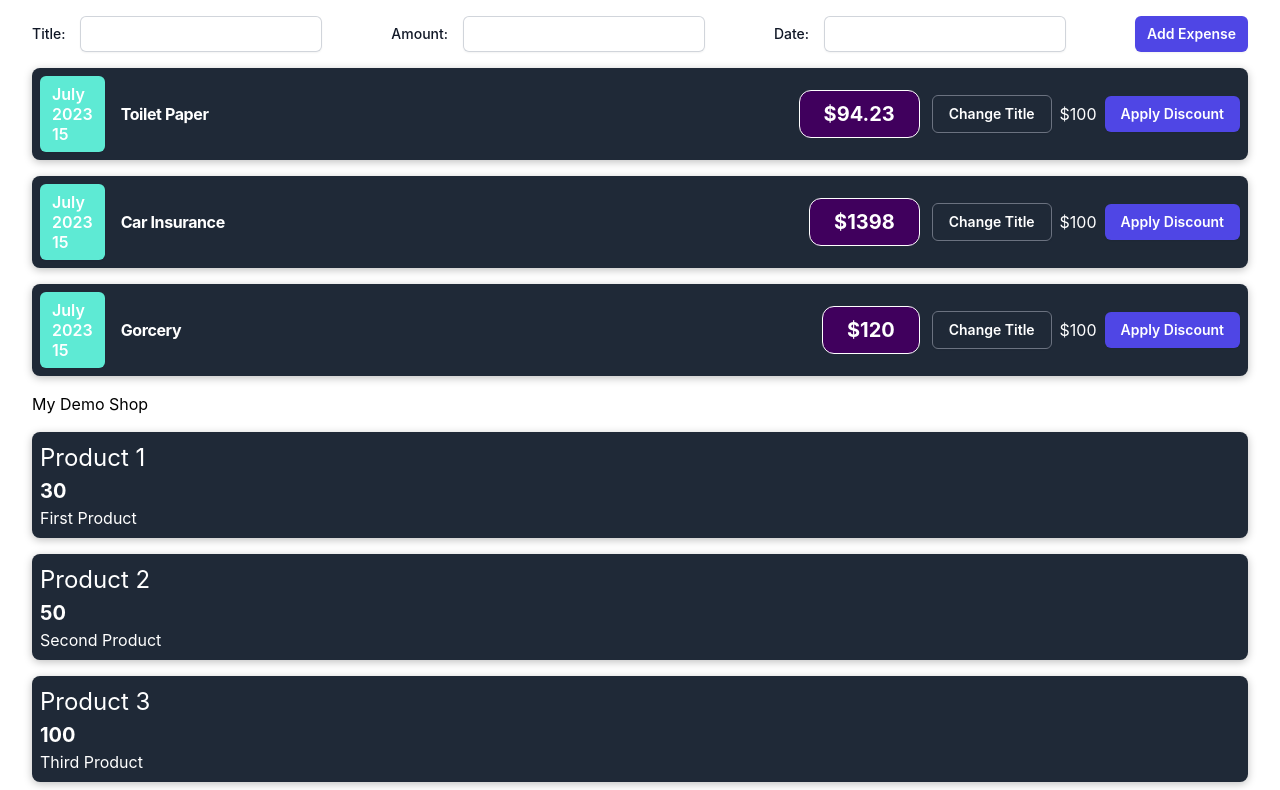
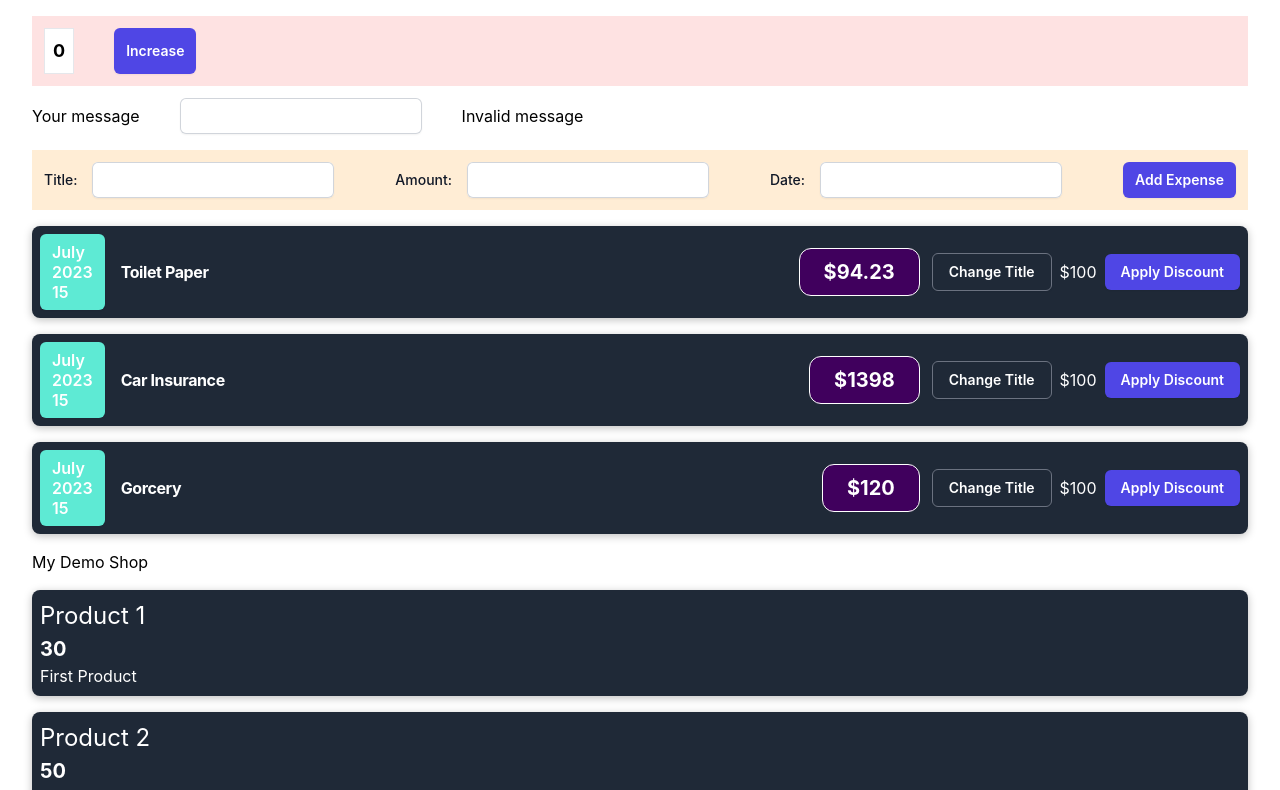
Before and after one commit to dmuduli/reactJS_Learning, a React (Create React App) app in the folder my-app/: page / in a window 1280 px wide. Shown: the top 790 px of the page. Built offline with nearby package versions, Linux system fonts and the light colour scheme.

Commit message:
form submit function

```diff
--- a/my-app/src/Components/NewExpense/NewExpenseForm.js
+++ b/my-app/src/Components/NewExpense/NewExpenseForm.js
@@ -1,13 +1,113 @@
-import React from "react";
+import React, { useState } from "react";
 import "./NewExpense.css";
 
 const NewExpenseForm = () => {
-  const titleChangeHandler = (event) => {
-    console.log(event.target.value);
+  // Message change with limit of text function
+  const [messageValid, setMessageValid] = useState("Invalid");
+  const inputTextChange = (event) => {
+    const checkValue = event.target.value;
+    if (checkValue.trim().length > 3) {
+      setMessageValid("Valid");
+    } else {
+      setMessageValid("Invalid");
+    }
   };
+
+  // Counter increase function
+  const [counter, setCounter] = useState(0);
+  const increaseCounterHeandler = () => {
+    setCounter((prev) => prev + 1);
+  };
+
+  // const [enteredTitle, setEnteredTitle] = useState("");
+  // const [enteredAmount, setEnteredAmount] = useState("");
+  // const [enteredDate, setEnteredDate] = useState("");
+
+  const [userInput, setUserInput] = useState({
+    enteredTitle: "",
+    enteredAmount: "",
+    enteredDate: "",
+  });
+
+  // const titleChangeHandler = (event) => {
+  //   console.log(event.target.value);
+  // };
+
+  // const titleChangeHandler = (event) => {
+  //   setUserInput((prevState) => {
+  //     return { ...prevState, enteredTitle: event.target.value };
+  //   });
+  // };
+  // const amountChangeHandler = (event) => {
+  //   setUserInput((prevState) => {
+  //     return { ...prevState, enteredAmount: event.target.value };
+  //   });
+  // };
+  // const dateChangeHandler = (event) => {
+  //   setUserInput((prevState) => {
+  //     return { ...prevState, enteredDate: event.target.value };
+  //   });
+  // };
+
+  // console.log(titleChangeHandler, amountChangeHandler, dateChangeHandler);
+
+  const inputChangeHandler = (identifer, value) => {
+    if (identifer === "title") {
+      // setEnteredTitle(value);
+      setUserInput((prevState) => {
+        return { ...prevState, enteredTitle: value };
+      });
+    } else if (identifer === "amount") {
+      // setEnteredAmount(value);
+      setUserInput((prevState) => {
+        return { ...prevState, enteredAmount: value };
+      });
+    } else {
+      // setEnteredDate(value);
+      setUserInput((prevState) => {
+        return { ...prevState, enteredDate: value };
+      });
+    }
+  };
+  console.log(userInput);
+
+  // Form submit function
+  const submitFormHandler = (event) => {
+    event.preventDefault(); // this function use for not refresh page after click on submit button
+    console.log("Submit your form");
+  };
+
   return (
-    <form>
-      <div className="new-expense_controls">
+    <div>
+      <div className="flex gap-10 mb-3 bg-red-100 p-3">
+        <h4 className="text-lg font-bold border bg-white p-2">{counter}</h4>
+        <button
+          onClick={increaseCounterHeandler}
+          className="rounded-md bg-indigo-600 px-3 py-2 text-sm font-semibold text-white shadow-sm hover:bg-indigo-500 focus-visible:outline focus-visible:outline-2 focus-visible:outline-offset-2 focus-visible:outline-indigo-600"
+        >
+          Increase
+        </button>
+      </div>
+
+      <form onSubmit={submitFormHandler}>
+        <div className="flex items-center gap-10">
+          <label>Your message</label>
+          <input
+            type="text"
+            onChange={inputTextChange}
+            className="rounded-md border-0 py-1.5 px-3 text-gray-900 shadow-sm ring-1 ring-inset ring-gray-300 placeholder:text-gray-400 focus:ring-2 focus:ring-inset focus:ring-indigo-600 sm:text-sm sm:leading-6"
+          />
+          {/* <input
+            type="text"
+            onChange={(event) =>
+              inputChangeHandler("title", event.target.value)
+            }
+            className="rounded-md border-0 py-1.5 px-3 text-gray-900 shadow-sm ring-1 ring-inset ring-gray-300 placeholder:text-gray-400 focus:ring-2 focus:ring-inset focus:ring-indigo-600 sm:text-sm sm:leading-6"
+          /> */}
+          <p>{messageValid} message</p>
+        </div>
+
+        <div className="new-expense_controls bg-orange-100 p-3 mt-4">
           <div className="new-expense_control">
             <label className="text-sm font-medium leading-6 text-gray-900">
               Title:
@@ -15,8 +115,15 @@ const NewExpenseForm = () => {
             <input
               type="text"
               className="rounded-md border-0 py-1.5 px-3 text-gray-900 shadow-sm ring-1 ring-inset ring-gray-300 placeholder:text-gray-400 focus:ring-2 focus:ring-inset focus:ring-indigo-600 sm:text-sm sm:leading-6"
-            onChange={titleChangeHandler}
+              onChange={inputChangeHandler}
             />
+            {/* <input
+              type="text"
+              className="rounded-md border-0 py-1.5 px-3 text-gray-900 shadow-sm ring-1 ring-inset ring-gray-300 placeholder:text-gray-400 focus:ring-2 focus:ring-inset focus:ring-indigo-600 sm:text-sm sm:leading-6"
+              onChange={(event) =>
+                inputChangeHandler("title", event.target.value)
+              }
+            /> */}
           </div>
           <div className="new-expense_control">
             <label className="text-sm font-medium leading-6 text-gray-900">
@@ -48,6 +155,7 @@ const NewExpenseForm = () => {
           </button>
         </div>
       </form>
+    </div>
   );
 };
 
```
Lines whose indentation alone changed are shown as unchanged.
